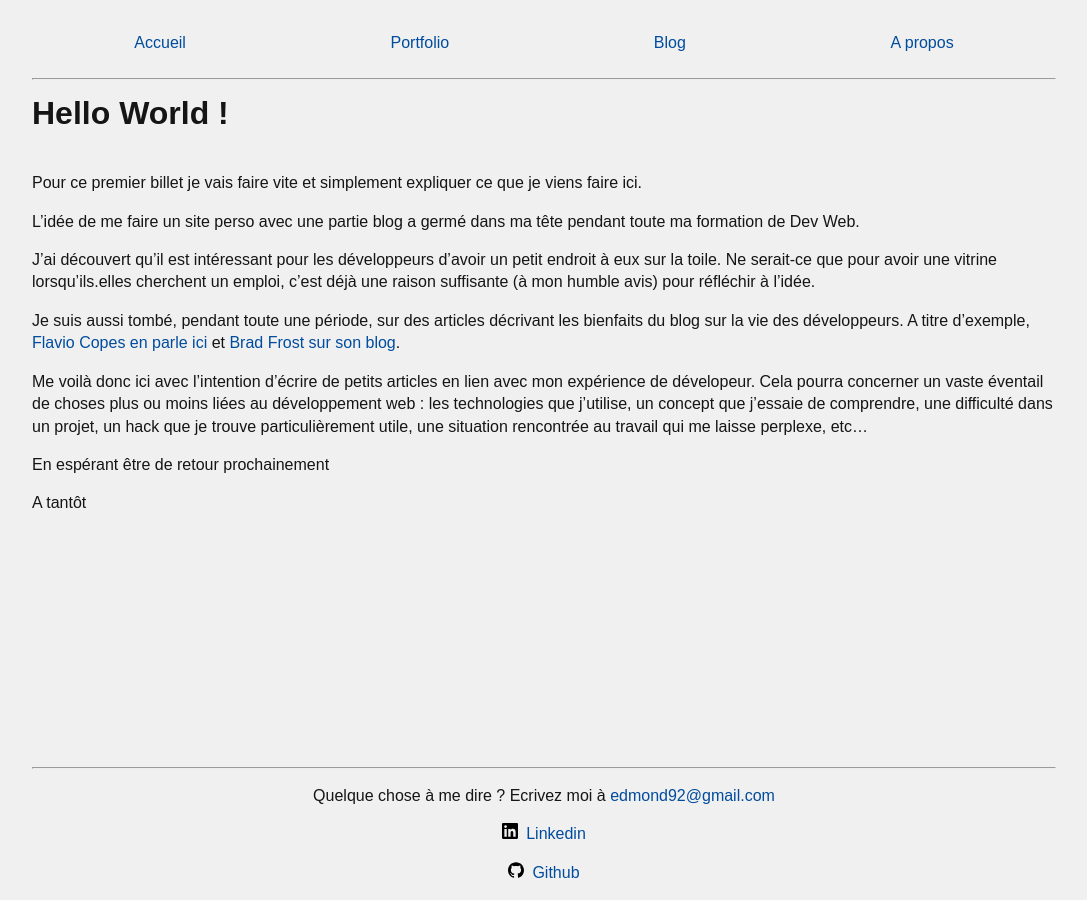
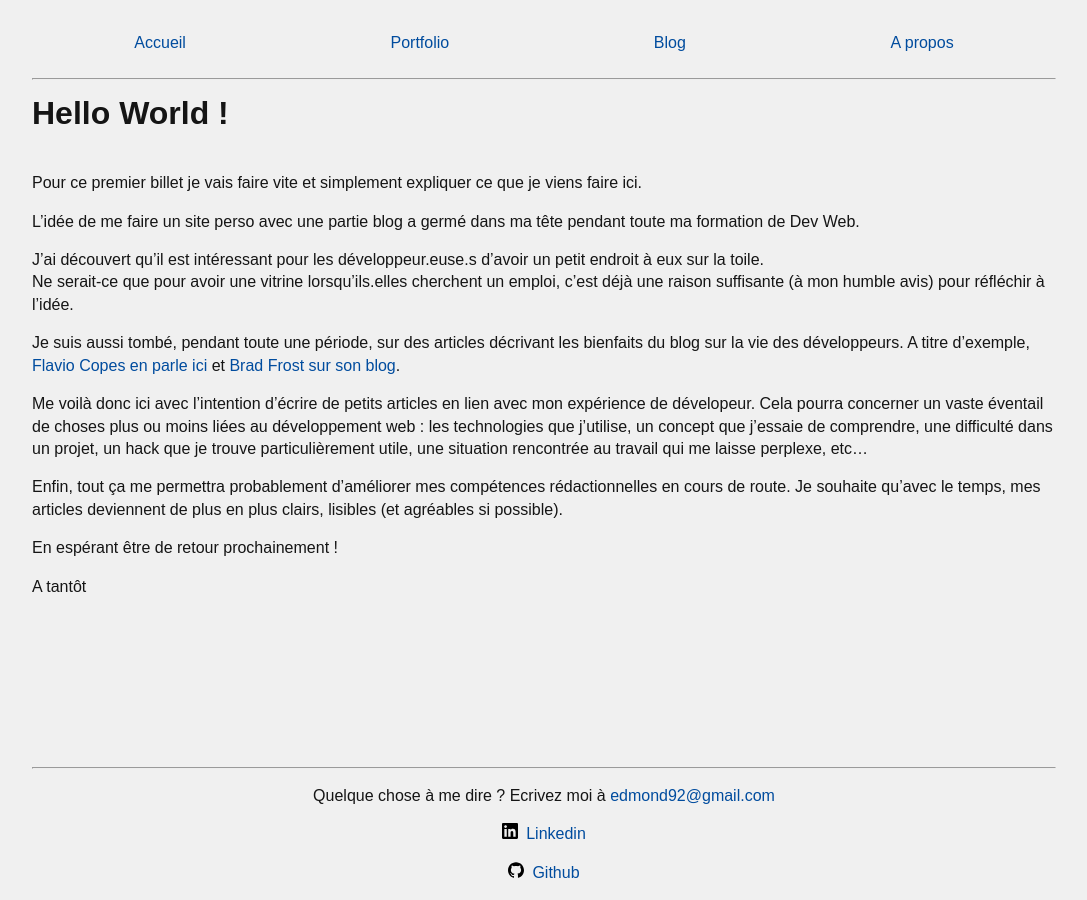
Before and after one commit to Djohn12/Djohn12.github.io, a Jekyll site: the page built from _posts/2019-10-10-my-first-blog-post-ever.md, in a window 1280 px wide. Shown: the whole page, without its empty margins (96-1183 px from the left). Built offline with Jekyll 4.4.1, drawn with Linux system fonts in a browser that asks for light colours.

Commit message:
improve (finish) first post

```diff
--- a/_posts/2019-10-10-my-first-blog-post-ever.md
+++ b/_posts/2019-10-10-my-first-blog-post-ever.md
@@ -11,7 +11,7 @@ Pour ce premier billet je vais faire vite et simplement expliquer ce que je vien
 
 L'idée de me faire un site perso avec une partie blog a germé dans ma tête pendant toute ma formation de Dev Web.
 
-J'ai découvert qu'il est intéressant pour les développeurs d'avoir un petit endroit à eux sur la toile.
+J'ai découvert qu'il est intéressant pour les développeur.euse.s d'avoir un petit endroit à eux sur la toile.
 Ne serait-ce que pour avoir une vitrine lorsqu'ils.elles cherchent un emploi, c'est déjà une raison suffisante (à mon humble avis) pour réfléchir à l'idée.
 
 Je suis aussi tombé, pendant toute une période, sur des articles décrivant les bienfaits du blog sur la vie des développeurs.
@@ -20,8 +20,11 @@ A titre d'exemple, [Flavio Copes en parle ici](https://www.freecodecamp.org/news
 
 Me voilà donc ici avec l'intention d'écrire de petits articles en lien avec mon expérience de dévelopeur. Cela pourra concerner un vaste éventail de choses plus ou moins liées au développement web : les technologies que j'utilise, un concept que j'essaie de comprendre, une difficulté dans un projet, un hack que je trouve particulièrement utile, une situation rencontrée au travail qui me laisse perplexe, etc...
 
+Enfin, tout ça me permettra probablement d'améliorer mes compétences rédactionnelles en cours de route. Je souhaite qu'avec le temps, mes articles deviennent de plus en plus clairs, lisibles (et agréables si possible).
 
-En espérant être de retour prochainement
+
+
+En espérant être de retour prochainement !
 
 
 A tantôt
```
